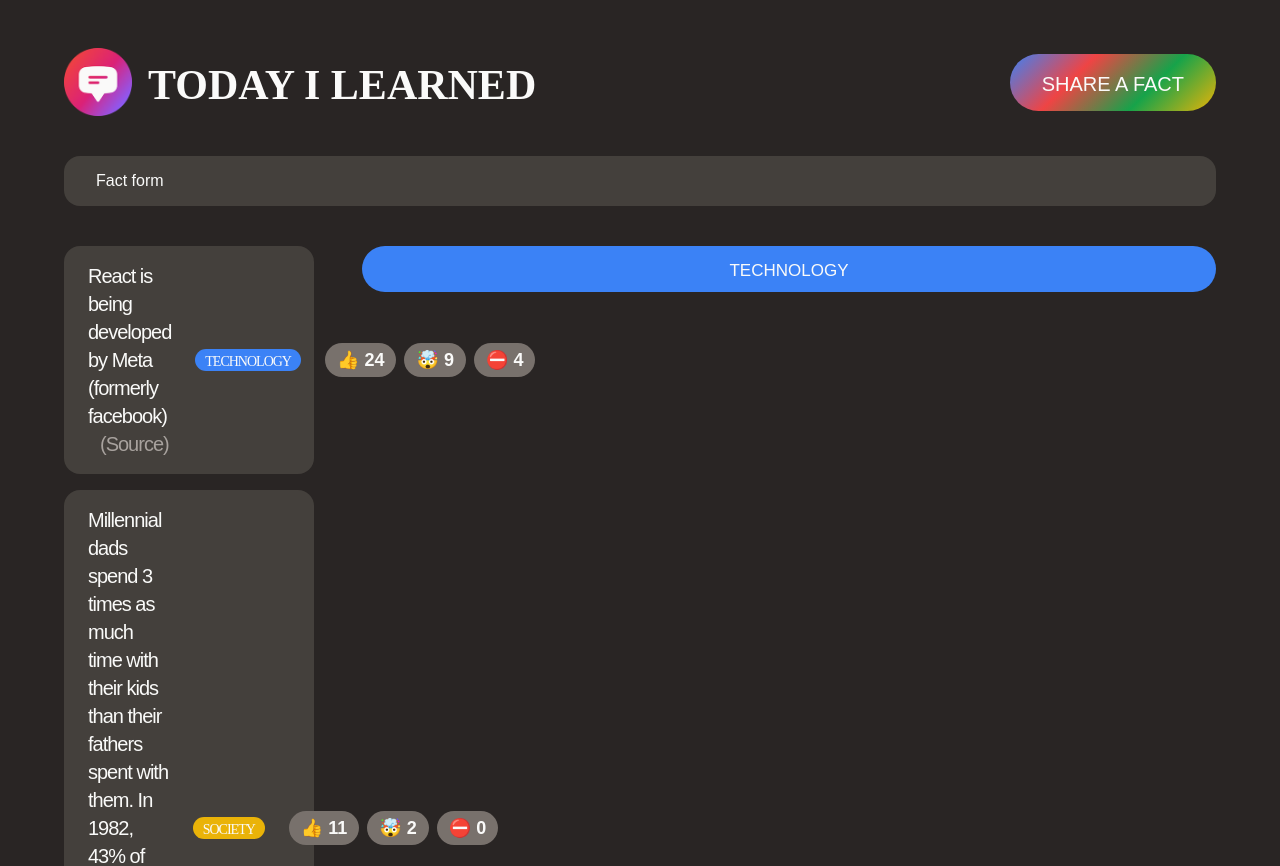
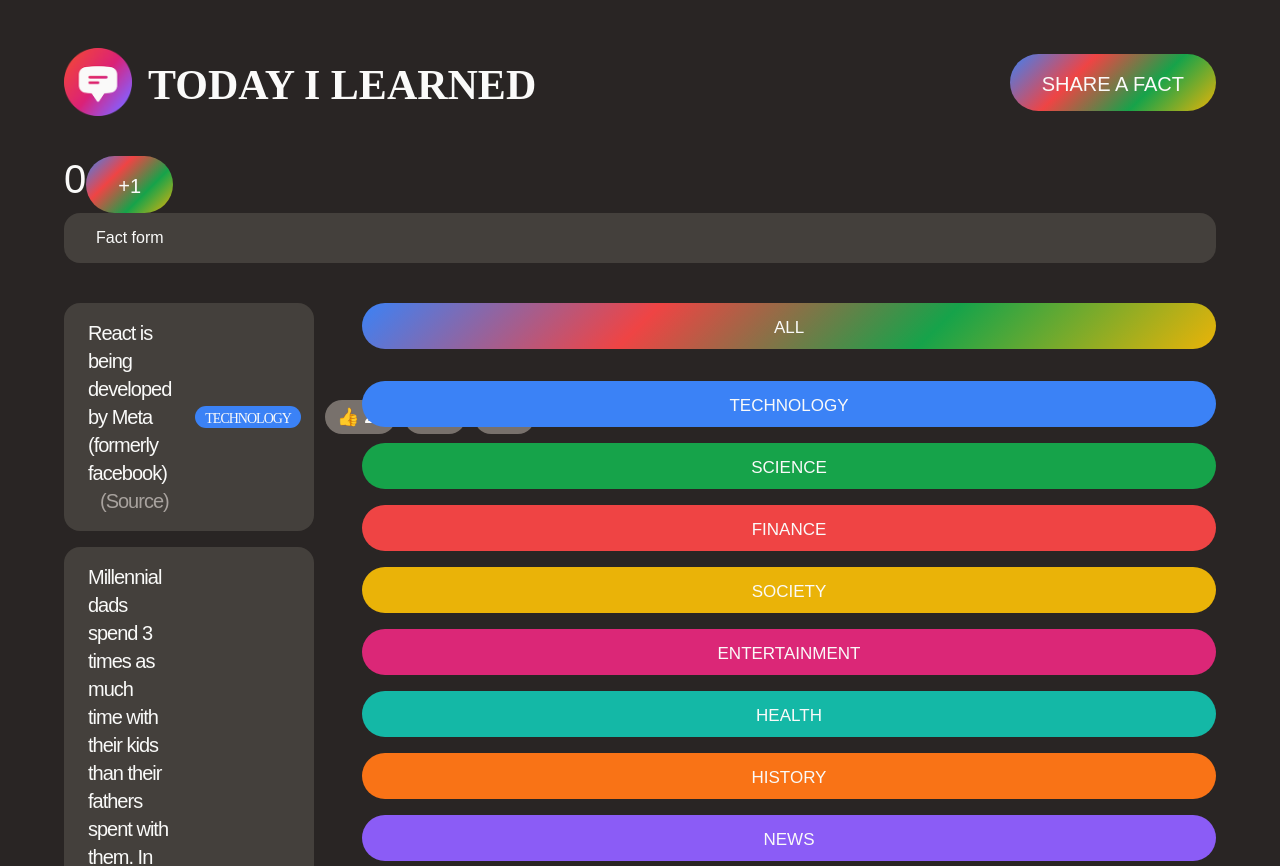
Before and after one commit to yasin1122/jonas-fs-app, a React (Create React App) app in the folder today-i-learned/: page / in a window 1280 px wide. Shown: the top 866 px of the page. Built offline with nearby package versions, Linux system fonts and the light colour scheme; a web font is replaced by a local one.

Commit message:
usestate intro

```diff
--- a/today-i-learned/src/App.js
+++ b/today-i-learned/src/App.js
@@ -1,15 +1,5 @@
+import { useState } from 'react'
 import './style.css'
-
-const CATEGORIES = [
-  { name: 'technology', color: '#3b82f6' },
-  { name: 'science', color: '#16a34a' },
-  { name: 'finance', color: '#ef4444' },
-  { name: 'society', color: '#eab308' },
-  { name: 'entertainment', color: '#db2777' },
-  { name: 'health', color: '#14b8a6' },
-  { name: 'history', color: '#f97316' },
-  { name: 'news', color: '#8b5cf6' }
-]
 
 const initialFacts = [
   {
@@ -45,6 +35,22 @@
   }
 ]
 
+// useState Demo
+function Counter() {
+  const [count, setCount] = useState(0)
+
+  return (
+    <div>
+      <span style={{ fontSize: '40px' }}>{count}</span>
+      <button
+        className='btn btn-large'
+        onClick={() => setCount(c => c + 1)}>
+        +1
+      </button>
+    </div>
+  )
+}
+
 function App() {
   const appTitle = 'Today I Learned'
   return (
@@ -63,6 +69,8 @@
         <button className='btn btn-large btn-open'>Share a fact</button>
       </header>
 
+      <Counter />
+
       <NewFactForm />
       <main className='main'>
         <FactList />
@@ -76,17 +84,35 @@
   return <form className='fact-form'>Fact form</form>
 }
 
+const CATEGORIES = [
+  { name: 'technology', color: '#3b82f6' },
+  { name: 'science', color: '#16a34a' },
+  { name: 'finance', color: '#ef4444' },
+  { name: 'society', color: '#eab308' },
+  { name: 'entertainment', color: '#db2777' },
+  { name: 'health', color: '#14b8a6' },
+  { name: 'history', color: '#f97316' },
+  { name: 'news', color: '#8b5cf6' }
+]
+
 function CategoryFilter() {
   return (
     <aside>
       <ul>
         <li className='category'>
-          <button
-            className='btn btn-category'
-            style={{ backgroundColor: '#3b82f6' }}>
-            Technology
-          </button>
+          <button className='btn btn-all-categories'>All</button>
         </li>
+        {CATEGORIES.map(cat => (
+          <li
+            key={cat.name}
+            className='category'>
+            <button
+              className='btn btn-category'
+              style={{ backgroundColor: cat.color }}>
+              {cat.name}
+            </button>
+          </li>
+        ))}
       </ul>
     </aside>
   )
```
